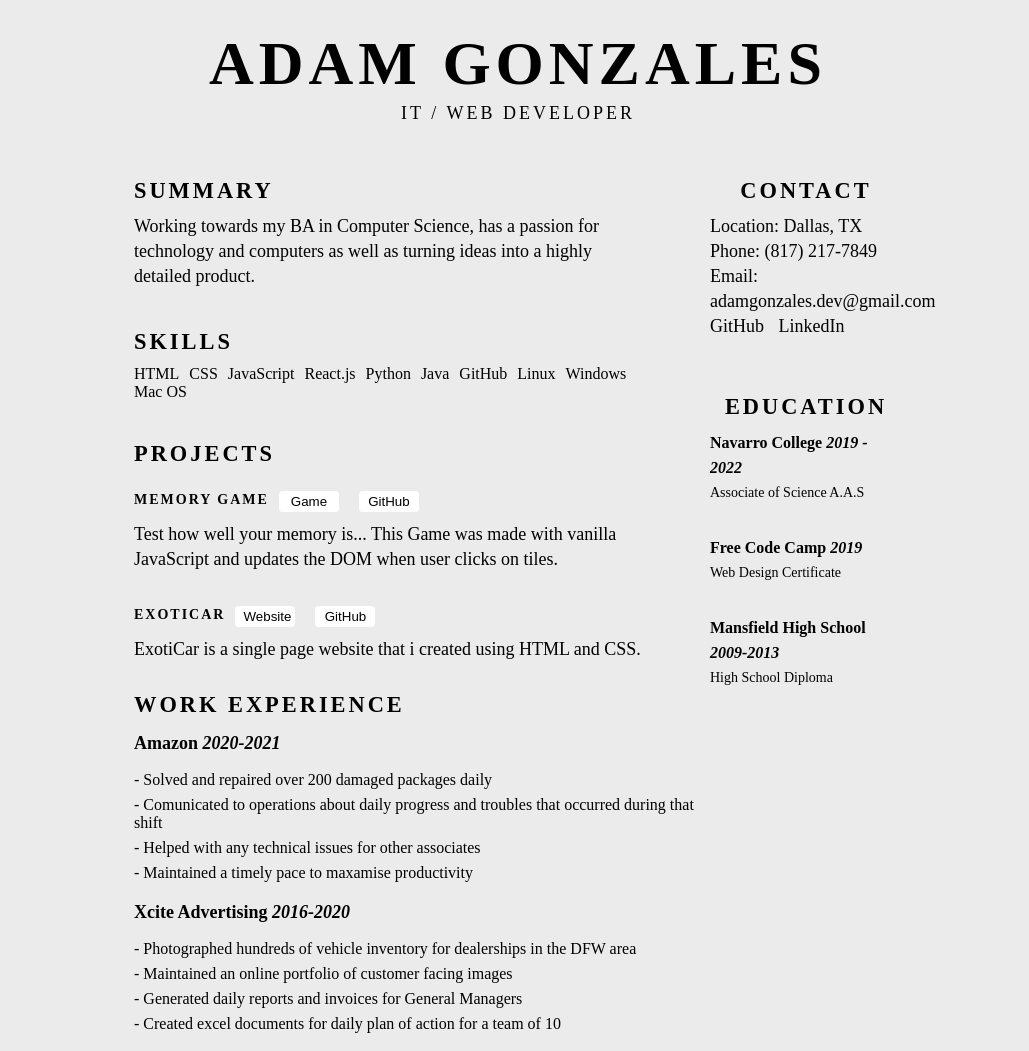
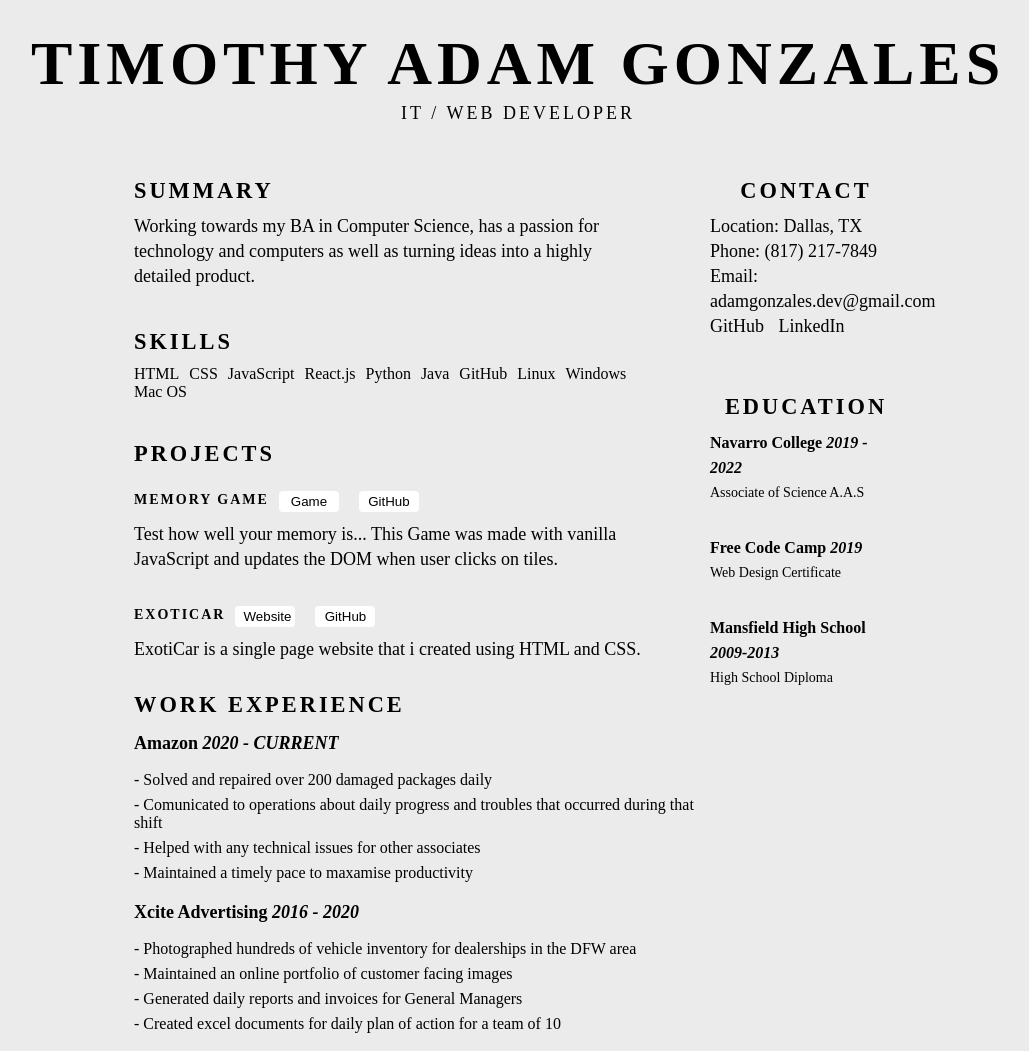
Before and after one commit to adamgonzales24/ResumeWebsite, a plain HTML site: page index.html in a window 1280 px wide. Shown: the whole page, without its empty margins (122-1151 px from the left). Drawn offline with Linux system fonts and the light colour scheme.

Commit message:
text edit

```diff
--- a/index.html
+++ b/index.html
@@ -11,7 +11,7 @@
     <!-- <div class="paper"> -->
     <header>
       <div class="title">
-        <h1>Adam Gonzales</h1>
+        <h1>Timothy Adam Gonzales</h1>
         <h2>IT / Web Developer</h2>
       </div>
     </header>
@@ -88,7 +88,7 @@
         <div class="work">
           <h1 class="work-title">Work Experience</h1>
           <div class="work-section">
-            <h4 class="work-section-title">Amazon <em>2020-2021 </em></h4>
+            <h4 class="work-section-title">Amazon <em>2020 - CURRENT </em></h4>
             <div class="work-section-info">
               <ol>
                 <li>- Solved and repaired over 200 damaged packages daily</li>
@@ -103,7 +103,7 @@
           </div>
           <div class="work-section">
             <h4 class="work-section-title">
-              Xcite Advertising <em>2016-2020 </em>
+              Xcite Advertising <em>2016 - 2020 </em>
             </h4>
             <div class="work-section-info">
               <ol>
```
